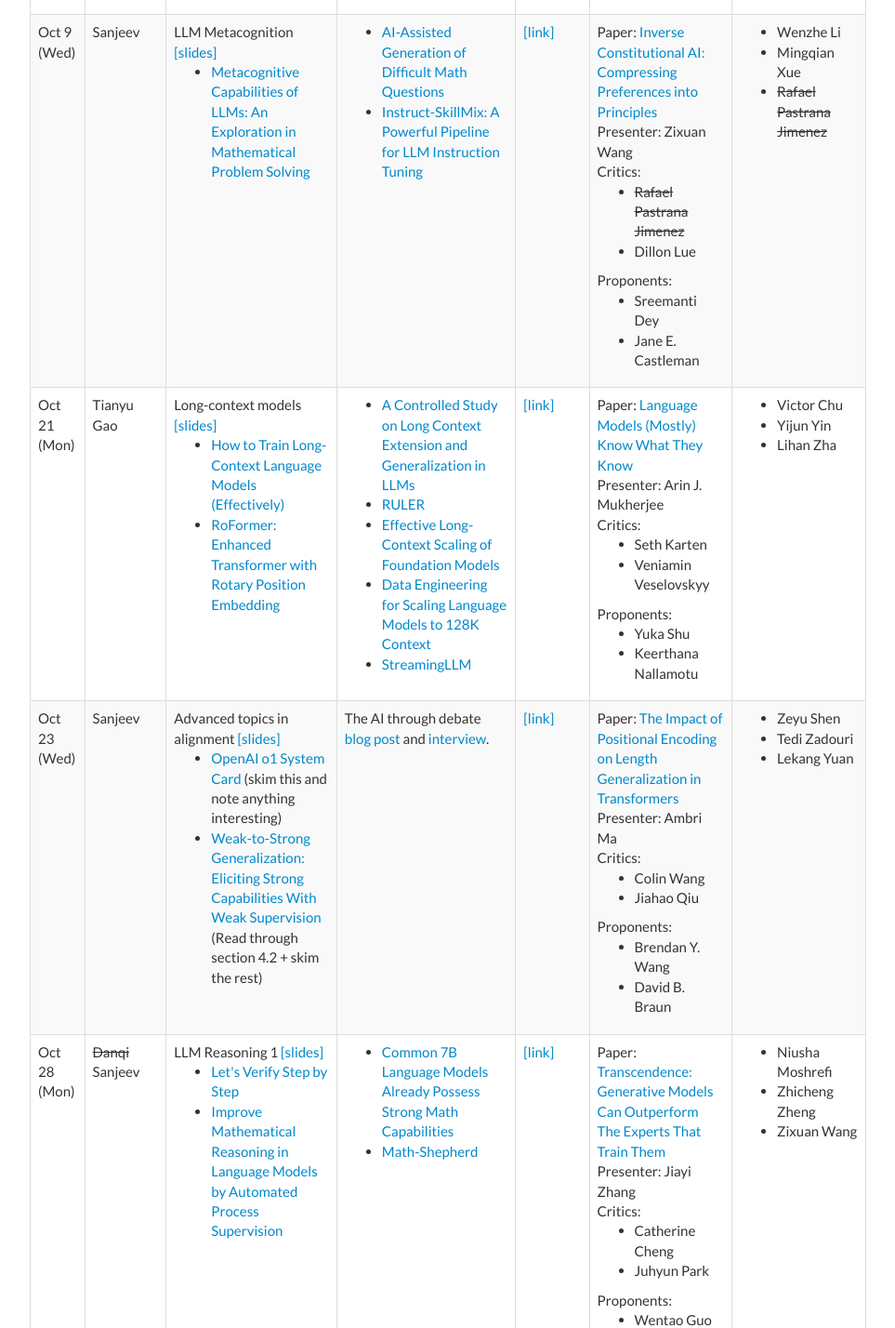
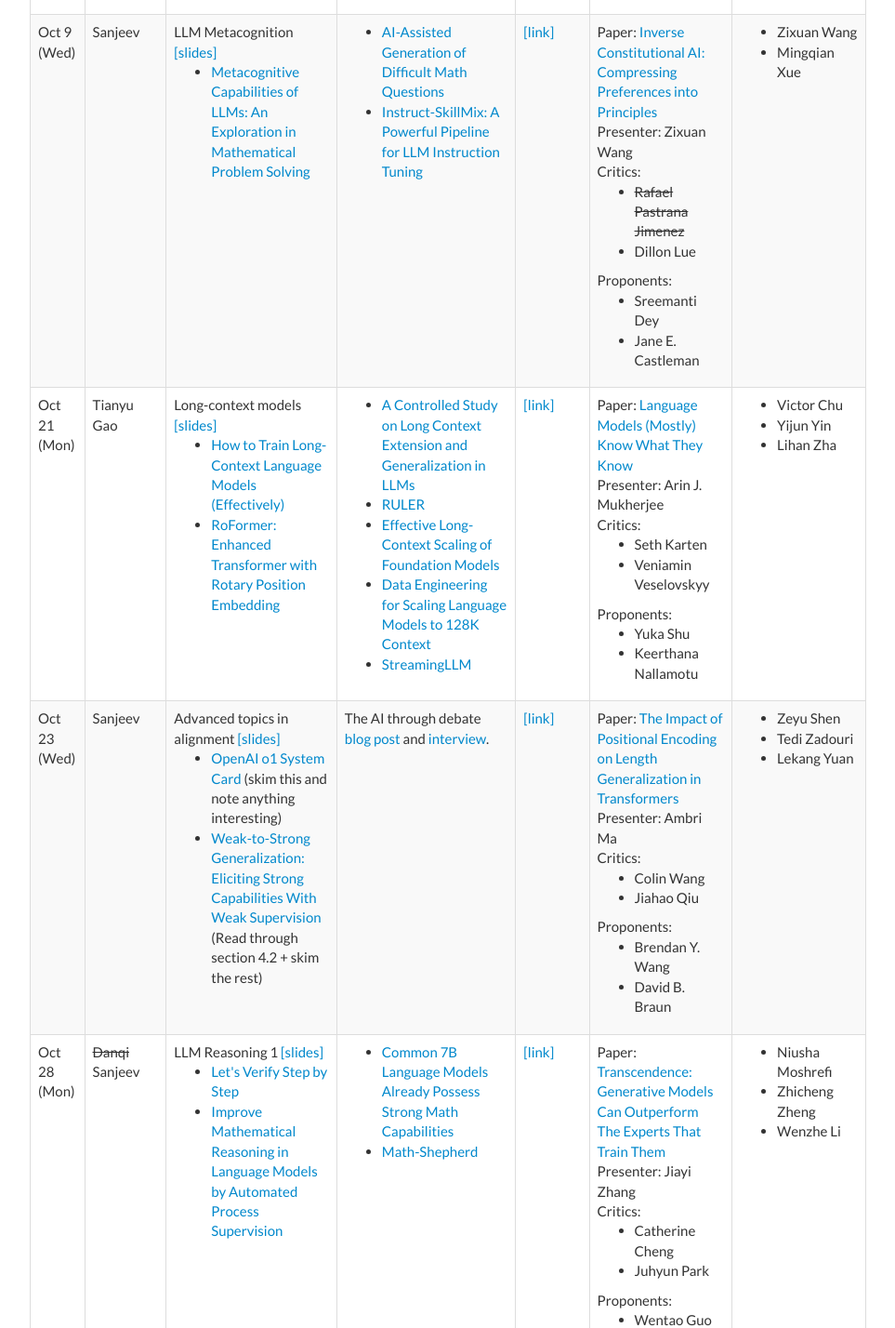
Before and after one commit to princeton-cos597r/princeton-cos597r.github.io, a plain HTML site: page index.html in a window 1280 px wide. Shown: the part 3992-5420 px from the top of the page at 93% size, without its empty margins (158-1121 px from the left). Drawn offline with Linux system fonts and the light colour scheme.

Commit message:
Update index.html

```diff
--- a/index.html
+++ b/index.html
@@ -594,7 +594,7 @@
  Proponents: <ul><li>Sreemanti Dey</li><li>Jane E. Castleman</li></ul>
     </td>
     <td>
-     <ul><li>Wenzhe Li</li><li>Mingqian Xue</li><li><s>Rafael Pastrana Jimenez</s></li></ul>
+     <ul><li>Zixuan Wang</li><li>Mingqian Xue</li></ul>
     </td>
    </tr>
    <!-- week 7 -->
@@ -723,7 +723,7 @@
  Proponents: <ul><li>Wentao Guo</li><li>Sijia Liu</li></ul>
     </td>
     <td>
-     <ul><li>Niusha Moshrefi</li><li>Zhicheng Zheng</li><li>Zixuan Wang</li></ul>
+     <ul><li>Niusha Moshrefi</li><li>Zhicheng Zheng</li><li>Wenzhe Li</li></ul>
     </td>
    </tr>
    <tr>
```
